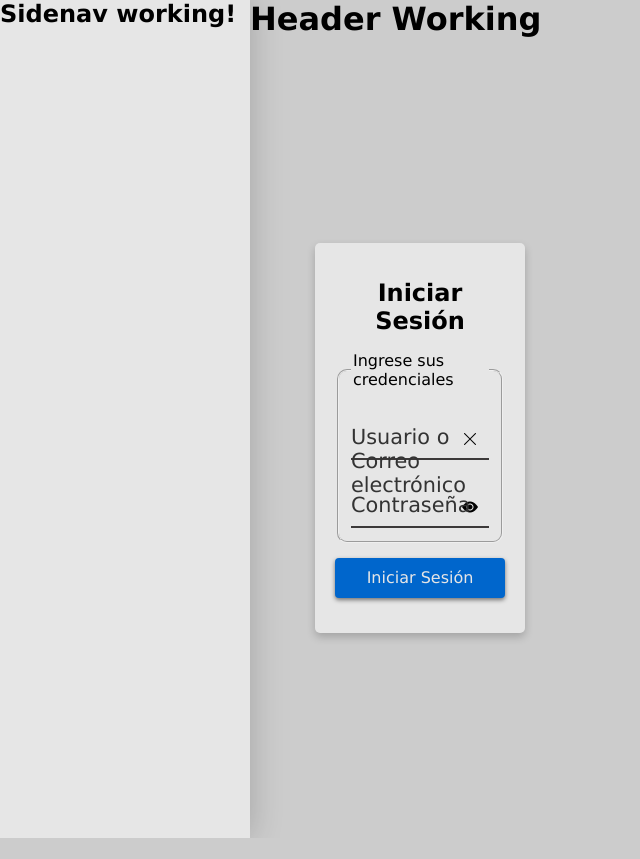
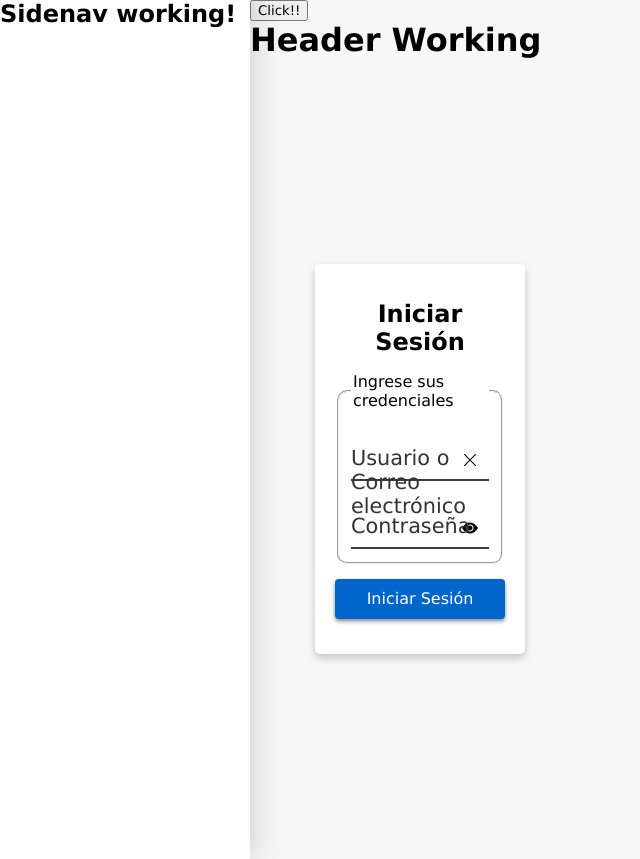
Before and after one commit to Reign-Beaux/ProjectTracker_Frontend, a React (Vite) app: page /login in a window 1280 px wide. Shown: the whole page, without its empty margins (0-640 px from the left). Before the commit the page ends 838 px from the top, so only its background shows below. Built offline with nearby package versions, Linux system fonts and the light colour scheme.

Commit message:
refactor en medidas

```diff
--- a/src/application/components/composites/button/styles.css
+++ b/src/application/components/composites/button/styles.css
@@ -1,18 +1,18 @@
 .button {
-  height: 40px;
-  min-width: 150px;
+  height: 2.5rem;
+  min-width: 9.375rem;
   border: none;
-  border-radius: 4px;
-  padding: 10px 20px;
-  font-size: 16px;
+  border-radius: 0.25rem;
+  padding: 0.625rem 1.25rem;
+  font-size: 1rem;
   cursor: pointer;
   transition: background-color 0.3s ease, box-shadow 0.3s ease;
-  box-shadow: 0 2px 4px rgba(0, 0, 0, 0.5);
+  box-shadow: 0 0.125rem 0.25rem rgba(0, 0, 0, 0.5);
 }
 
 .button-loader {
-  width: 12px;
-  height: 12px;
+  width: 0.75rem;
+  height: 0.75rem;
   border-radius: 50%;
   display: block;
   margin: auto;
@@ -21,14 +21,14 @@
 }
 
 .button-icon {
-  width: 40px;
-  height: 40px;
+  width: 2.5rem;
+  height: 2.5rem;
   background: transparent;
   cursor: pointer;
   font-size: 1rem;
   border-radius: 50%;
   border: none;
-  transform: translateY(6px);
+  transform: translateY(0.375rem);
 }
 
 .button-icon:hover {
--- a/src/application/components/composites/input/styles.css
+++ b/src/application/components/composites/input/styles.css
@@ -1,7 +1,7 @@
 .input__group {
   position: relative;
-  padding: 15px 0 0;
-  margin-top: 10px;
+  padding: 0.9375rem 0 0;
+  margin-top: 0.625rem;
   text-align: left;
 }
 
@@ -9,15 +9,15 @@
   font-family: inherit;
   width: 100%;
   border: 0;
-  border-bottom: 2px solid var(--input-border-bottom);
+  border-bottom: 0.125rem solid var(--input-border-bottom);
   outline: 0;
   font-size: 1.3rem;
   color: var(--input-color);
-  padding: 7px 0;
+  padding: 0.4375rem 0;
   background: transparent;
   transition: border-color 0.2s;
   caret-color: var(--input-caret-color);
-  margin-bottom: 3px;
+  margin-bottom: 0.1875rem;
 }
 
 .input__field::placeholder {
@@ -27,7 +27,7 @@
 .input__field:placeholder-shown ~ .input__label {
   font-size: 1.3rem;
   cursor: text;
-  top: 20px;
+  top: 1.25rem;
 }
 
 .input__label {
@@ -51,8 +51,8 @@
 }
 
 .input__field:focus {
-  border-width: 3px;
-  border-bottom: 2px solid var(--input-border-bottom);
+  border-width: 0.1875rem;
+  border-bottom: 0.125rem solid var(--input-border-bottom);
   border-image-slice: 1;
 }
 
@@ -63,7 +63,7 @@
 
 .input__field ~ .input__action {
   position: absolute;
-  transform: translate(-30px, 10px);
+  transform: translate(-1.875rem, 0.625rem);
   background: none;
   border: none;
   cursor: pointer;
--- a/src/application/components/layout/Layout.tsx
+++ b/src/application/components/layout/Layout.tsx
@@ -1,6 +1,7 @@
 import { ReactNode } from "react";
 import { Header, Sidenav } from "./components";
 import "./styles.css";
+import { LayoutProvider } from "./context";
 
 interface LayoutProps {
   children: ReactNode;
@@ -8,6 +9,7 @@ interface LayoutProps {
 
 export const Layout = ({ children }: LayoutProps) => {
   return (
+    <LayoutProvider>
       <div className="layout__container">
         <Sidenav />
         <main className="layout__content">
@@ -15,5 +17,6 @@ export const Layout = ({ children }: LayoutProps) => {
           {children}
         </main>
       </div>
+    </LayoutProvider>
   );
 };
--- a/src/application/components/layout/components/header/Header.tsx
+++ b/src/application/components/layout/components/header/Header.tsx
@@ -1,8 +1,12 @@
+import { useLayoutContext } from "../../context";
 import "./styles.css";
 
 export const Header = () => {
+  const { setToggledSidenav } = useLayoutContext();
+
   return (
     <header className="layout__content__header">
+      <button onClick={() => setToggledSidenav((prev) => !prev)}>Click!!</button>
       <h1>Header Working</h1>
     </header>
   );
--- a/src/application/components/layout/components/sidenav/Sidenav.tsx
+++ b/src/application/components/layout/components/sidenav/Sidenav.tsx
@@ -1,8 +1,13 @@
+import { useLayoutContext } from "../../context";
 import "./styles.css";
 
 export const Sidenav = () => {
+  const { toggledSidenav } = useLayoutContext();
+
+  const sidenavClass = "layout__sidenav" + (toggledSidenav ? " toggled" : "");
+
   return (
-    <nav className="layout__sidenav">
+    <nav className={sidenavClass}>
       <h1>Sidenav working!</h1>
     </nav>
   );
--- a/src/application/components/layout/components/sidenav/styles.css
+++ b/src/application/components/layout/components/sidenav/styles.css
@@ -6,9 +6,11 @@
   transition: margin-left 0.3s ease-in-out, left 0.3s ease-in-out, margin-right 0.3s ease-in-out,
     right 0.3s ease-in-out;
   z-index: 1;
+  min-height: 100vh;
 }
 
-.layout__sidenav .toggled {
+.layout__sidenav.toggled {
+  margin-left: -250px;
 }
 
 @media (min-width: 1px) and (max-width: 991.98px) {
--- a/src/application/components/layout/context/LayoutContext.tsx
+++ b/src/application/components/layout/context/LayoutContext.tsx
@@ -1,27 +1,27 @@
 import { ContextProviderProps } from "@/application/models";
-import { Context, createContext, useContext, useState } from "react";
+import { Context, Dispatch, SetStateAction, createContext, useContext, useState } from "react";
 
 interface ContextProps {
-  toggleSidenav: boolean;
-  setToggleSidenav: Function;
+  toggledSidenav: boolean;
+  setToggledSidenav: Dispatch<SetStateAction<boolean>>;
 }
 
 const contextEmptyState: ContextProps = {
-  toggleSidenav: false,
-  setToggleSidenav: () => {},
+  toggledSidenav: false,
+  setToggledSidenav: () => {},
 };
 
 const LayoutContext: Context<ContextProps> = createContext(contextEmptyState);
 
 export const LayoutProvider = ({ children }: ContextProviderProps) => {
-  const [toggleSidenav, setToggleSidenav] = useState(false);
+  const [toggledSidenav, setToggledSidenav] = useState(false);
 
   return (
-    <LayoutContext.Provider value={{ toggleSidenav, setToggleSidenav }}>
+    <LayoutContext.Provider value={{ toggledSidenav, setToggledSidenav }}>
       {children}
     </LayoutContext.Provider>
   );
-}
+};
 
 export const useLayoutContext = () => {
   const context = useContext(LayoutContext);
@@ -29,4 +29,4 @@ export const useLayoutContext = () => {
   if (!context) throw Error("This component is not found inside LayoutContext");
 
   return context;
-}
+};
--- /dev/null
+++ b/src/application/components/layout/context/index.ts
@@ -0,0 +1 @@
+export * from "./LayoutContext"
--- a/src/application/css/theme.css
+++ b/src/application/css/theme.css
@@ -4,8 +4,8 @@
   --blue-1-hover: hsl(210, 100%, 50%);
   --blue-1-active: hsl(210, 100%, 60%);
 
-  --white-1: hsl(0, 0%, 90%);
-  --white-2: hsl(0, 0%, 80%);
+  --white-1: hsl(0, 0%, 100%);
+  --white-2: hsla(0, 0%, 90%, 0.3);
 
   --card-shadow: hsla(0, 0%, 0%, 0.2);
 
```
Lines whose indentation alone changed are shown as unchanged.
